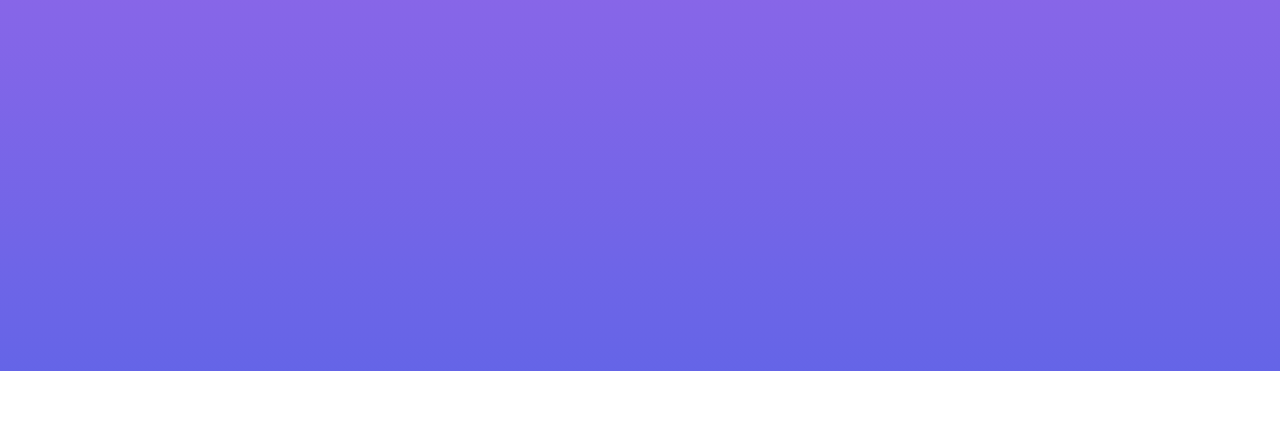
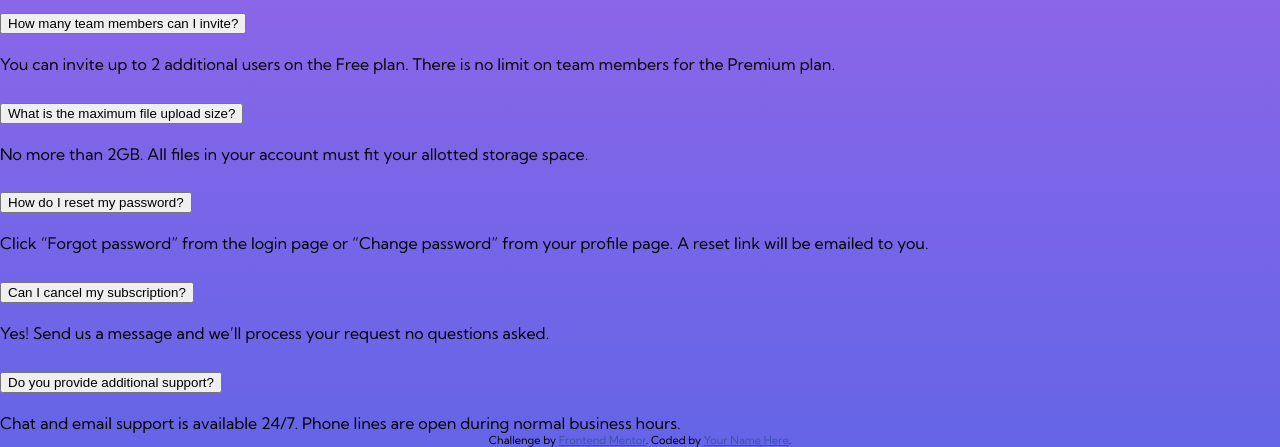
Before and after one commit to MagdaBer/FAQ, a plain HTML site: page index.html in a window 1280 px wide. Shown: the part 429-876 px from the top of the page. Before the commit the page ends 800 px from the top, so only its background shows below. Drawn offline with Linux system fonts and the light colour scheme; a script that the page names is missing.

Commit message:
Create basic html structure

```diff
--- a/index.html
+++ b/index.html
@@ -26,15 +26,84 @@
     </style>
   </head>
   <body>
-    How many team members can I invite? You can invite up to 2 additional users
-    on the Free plan. There is no limit on team members for the Premium plan.
-    What is the maximum file upload size? No more than 2GB. All files in your
-    account must fit your allotted storage space. How do I reset my password?
-    Click “Forgot password” from the login page or “Change password” from your
-    profile page. A reset link will be emailed to you. Can I cancel my
-    subscription? Yes! Send us a message and we’ll process your request no
-    questions asked. Do you provide additional support? Chat and email support
-    is available 24/7. Phone lines are open during normal business hours.
+    <section class="card">
+      <div class="card__image">
+        <img
+          src="images/illustration-woman-online-desktop.svg"
+          alt="woman online desktop"
+        />
+      </div>
+      <div class="card__text">
+        <h1>FAQ</h1>
+        <div class="accordion">
+          <div class="accordion__items">
+            <h2>
+              <button class="accordion__question">
+                How many team members can I invite?
+              </button>
+            </h2>
+            <div class="accordion_collapse">
+              <div class="accordion__content">
+                You can invite up to 2 additional users on the Free plan. There
+                is no limit on team members for the Premium plan.
+              </div>
+            </div>
+          </div>
+          <div class="accordion__items">
+            <h2>
+              <button class="accordion__question">
+                What is the maximum file upload size?
+              </button>
+            </h2>
+            <div class="accordion_collapse">
+              <div class="accordion__content">
+                No more than 2GB. All files in your account must fit your
+                allotted storage space.
+              </div>
+            </div>
+          </div>
+          <div class="accordion__items">
+            <h2>
+              <button class="accordion__question">
+                How do I reset my password?
+              </button>
+            </h2>
+            <div class="accordion_collapse">
+              <div class="accordion__content">
+                Click “Forgot password” from the login page or “Change password”
+                from your profile page. A reset link will be emailed to you.
+              </div>
+            </div>
+          </div>
+          <div class="accordion__items">
+            <h2>
+              <button class="accordion__question">
+                Can I cancel my subscription?
+              </button>
+            </h2>
+            <div class="accordion_collapse">
+              <div class="accordion__content">
+                Yes! Send us a message and we’ll process your request no
+                questions asked.
+              </div>
+            </div>
+          </div>
+          <div class="accordion__items">
+            <h2>
+              <button class="accordion__question">
+                Do you provide additional support?
+              </button>
+            </h2>
+            <div class="accordion_collapse">
+              <div class="accordion__content">
+                Chat and email support is available 24/7. Phone lines are open
+                during normal business hours.
+              </div>
+            </div>
+          </div>
+        </div>
+      </div>
+    </section>
 
     <div class="attribution">
       Challenge by
```
